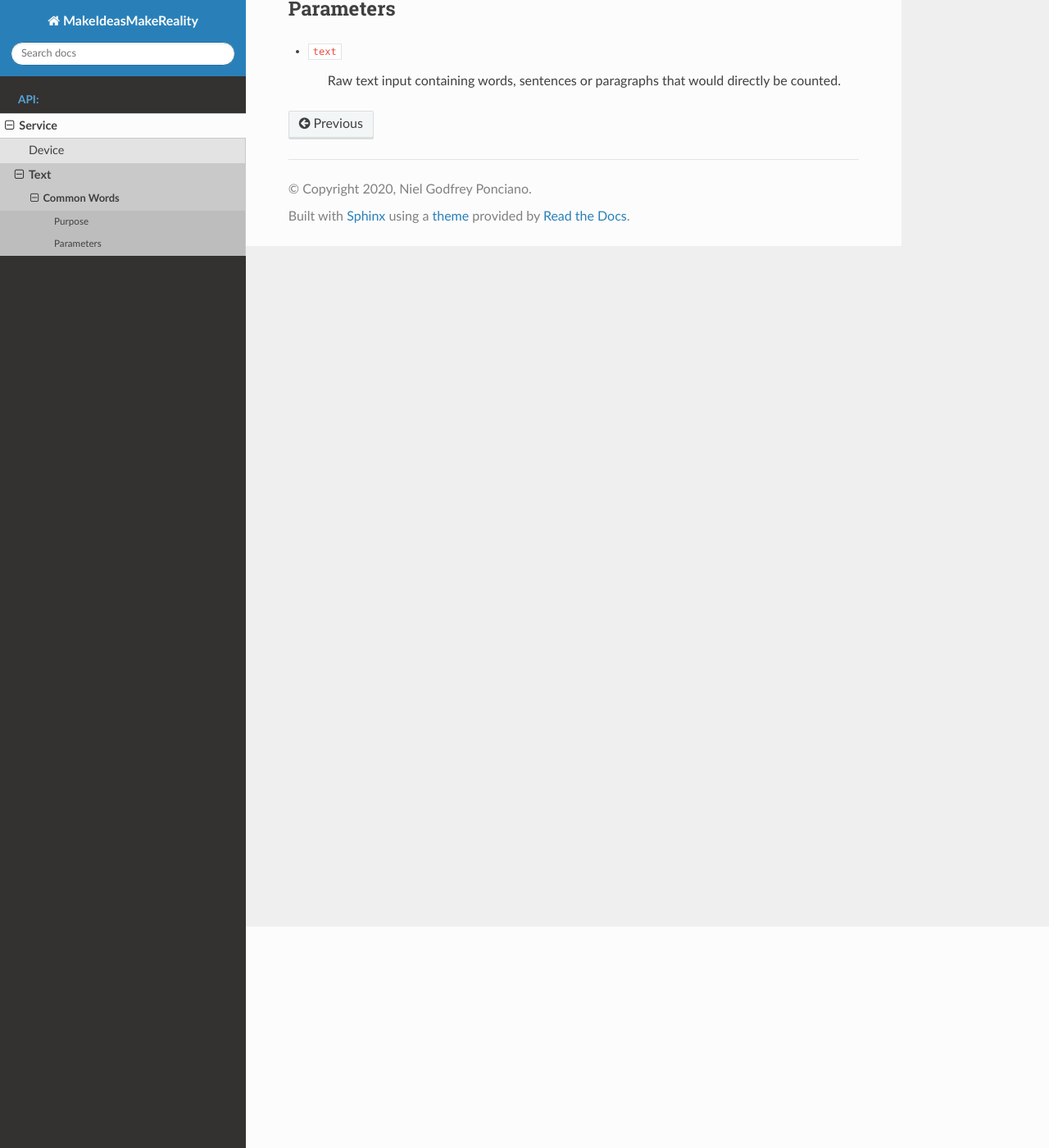
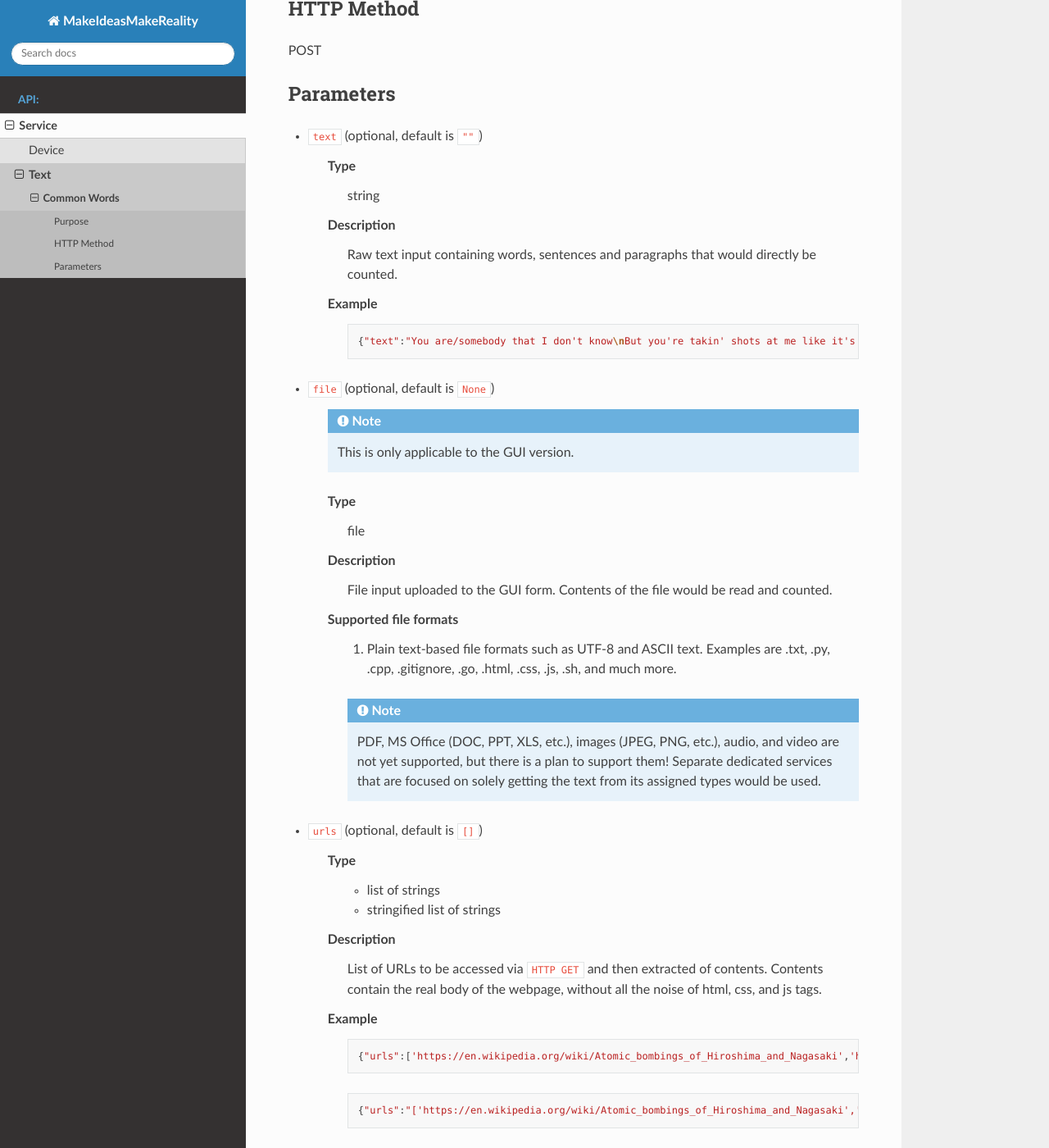
Before and after one commit to nponcian/MakeIdeasMakeReality, a Sphinx documentation site: the page built from docs/source/modules/api/service/text/commonWord.rst, in a window 1280 px wide and 1400 px high, scrolled down 270 px. Shown: the whole window at 82% size. Built offline with Sphinx 7.4.7 and the Read the Docs theme 2.0.0, drawn with Linux system fonts in a browser that asks for light colours; some of the changed text lies outside the part shown.

Commit message:
Written API documentation for common words

```diff
--- a/docs/source/modules/api/service/text/commonWord.rst
+++ b/docs/source/modules/api/service/text/commonWord.rst
@@ -9,11 +9,156 @@ Common Words
 Purpose
 -------
 
-* Count the number of occurrences of each word in a document
+Count the number of occurrences of each word in a document
+
+HTTP Method
+-----------
+
+POST
 
 Parameters
 ----------
 
-* ``text``
+* ``text`` (optional, default is ``""``)
 
-    Raw text input containing words, sentences or paragraphs that would directly be counted.
+    Type
+        string
+
+    Description
+        Raw text input containing words, sentences and paragraphs that would directly be counted.
+
+    Example
+        .. code-block::
+
+            {"text":"You are/somebody that I don't know\nBut you're takin' shots at me like it's Patron;And I'm just like, damn, (it's 7 AM)\nSay it:in|the_street, [that's a knock-out]\nBut you. say (it in} a Tweet, that's a cop-out\nAnd I'm just like, Hey,\tare you okay? {7 AM}"}
+
+* ``file`` (optional, default is ``None``)
+
+    .. note::
+
+        This is only applicable to the GUI version.
+
+    Type
+        file
+
+    Description
+        File input uploaded to the GUI form. Contents of the file would be read and counted.
+
+    Supported file formats
+        #. Plain text-based file formats such as UTF-8 and ASCII text. Examples are .txt, .py, .cpp, .gitignore, .go, .html, .css, .js, .sh, and much more.
+
+        .. note::
+
+            PDF, MS Office (DOC, PPT, XLS, etc.), images (JPEG, PNG, etc.), audio, and video are not yet supported, but there is a plan to support them! Separate dedicated services that are focused on solely getting the text from its assigned types would be used.
+
+* ``urls`` (optional, default is ``[]``)
+
+    Type
+        * list of strings
+        * stringified list of strings
+
+    Description
+        List of URLs to be accessed via ``HTTP GET`` and then extracted of contents. Contents contain the real body of the webpage, without all the noise of html, css, and js tags.
+
+    Example
+        .. code-block::
+
+            {"urls":['https://en.wikipedia.org/wiki/Atomic_bombings_of_Hiroshima_and_Nagasaki','https://www.lyricsfreak.com/b/beatles/when+im+sixty+four_10026687.html','https://www.django-rest-framework.org/api-guide/responses/','https://www.history.com/topics/american-civil-war/gettysburg-address']}
+
+        .. code-block::
+
+            {"urls":"['https://en.wikipedia.org/wiki/Atomic_bombings_of_Hiroshima_and_Nagasaki','https://www.lyricsfreak.com/b/beatles/when+im+sixty+four_10026687.html','https://www.django-rest-framework.org/api-guide/responses/','https://www.history.com/topics/american-civil-war/gettysburg-address']"}
+
+* ``include`` (optional, default is ``"all"``)
+
+    Type
+        * string
+
+    Description
+        Indicate the type of characters to be taken into account from the source inputs during the formation and counting of words.
+
+    Supported values:
+        * all
+            Include all kinds of characters in the source inputs.
+
+        * letters
+            Include only the letters in the source inputs. All non-letters are treated as blank spaces.
+
+        * digits
+            Include only the digits in the source inputs. All non-digits are treated as blank spaces.
+
+        * letters_digits
+            Include only the letters and digits in the source inputs. Everything else are treated as blank spaces.
+
+        * letters_digits_connectorsymbols
+            Include only the letters, digits, and connector symbols in the source inputs. Everything else are treated as blank spaces.
+
+            Connector symbols are those that connect words. Specifically::
+
+                -_'.&+
+
+        * letters_digits_nonsplittersymbols
+            Include only the letters, digits, and all symbols that are considered non-splitters in the source inputs. Splitter symbols are treated as blank spaces.
+
+            Splitter symbols are those that separate words. Specifically::
+
+                ,@|/:;()[]{}".!?
+
+            .. note::
+
+                The symbols ``.!?`` are only treated as "splitters" if and only if a space occurred before or after it. Thus, the ``.`` in ``sys.path`` is not a splitter which means ``sys.path`` remains as a single word while the ``.`` in ``sys. Path`` is considered a splitter, making sys and path from ``sys  Path`` as 2 different words.
+
+    Example
+        .. code-block::
+
+            {"include":"letters_digits_nonsplittersymbols"}
+
+* ``order`` (optional, default is ``"none"``)
+
+    Type
+        * string
+
+    Description
+        Sort the order of counted words.
+
+    Supported values:
+        * none
+            No sorting. Order is arbitrary depending on hash values.
+
+        * alphabetical
+            Order the words alphabetically.
+
+        * increasing
+            Order by increasing count of word count. First item has the least count while the last item has the most count. Items that have the same count are sorted by word alphabetically.
+
+        * decreasing
+            Order by decreasing count of word count. First item has the most count while the last item has the least count. Items that have the same count are sorted by word alphabetically.
+
+    Example
+        .. code-block::
+
+            {"order":"decreasing"}
+
+* ``ignore`` (optional, default is ``[]``)
+
+    Type
+        * list of strings
+        * stringified list of strings
+
+    Description
+        Specify the words that should not be counted.
+
+    .. note::
+
+        A special keyword ``"__DEFAULT__"`` can be added to the list. This signifies to remove the common prepositions and pronouns that might not be needed. `See them here`_.
+
+    .. _See them here: https://storage.googleapis.com/mimr-bucket/text/assets/txt/commonWords.txt
+
+    Example
+        .. code-block::
+
+            {"ignore":['i','hate','this','__DEFAULT__','word']}
+
+        .. code-block::
+
+            {"ignore":"['i','hate','this','__DEFAULT__','word']"}
```
Also changed, not shown: 1 other file.
